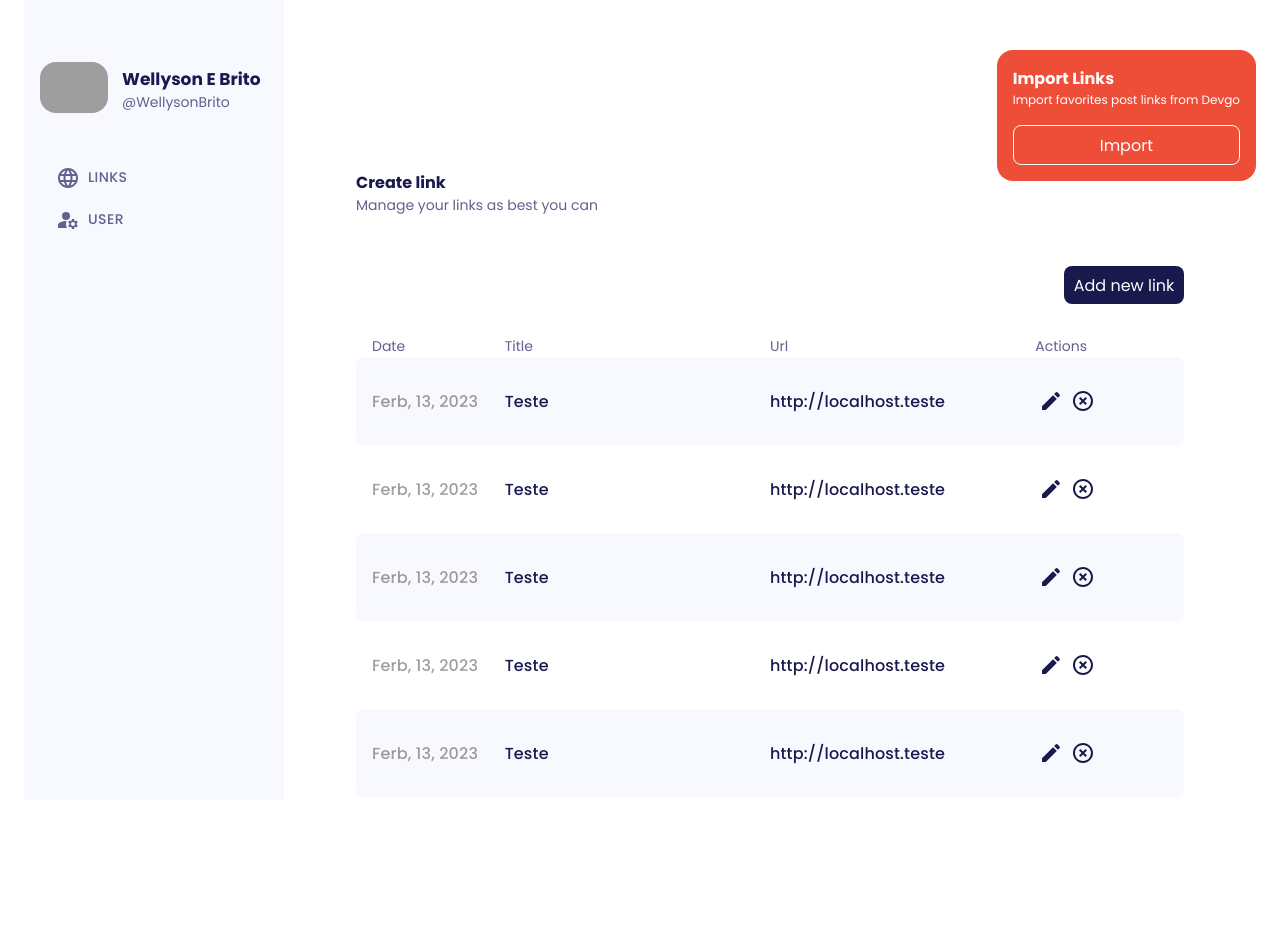
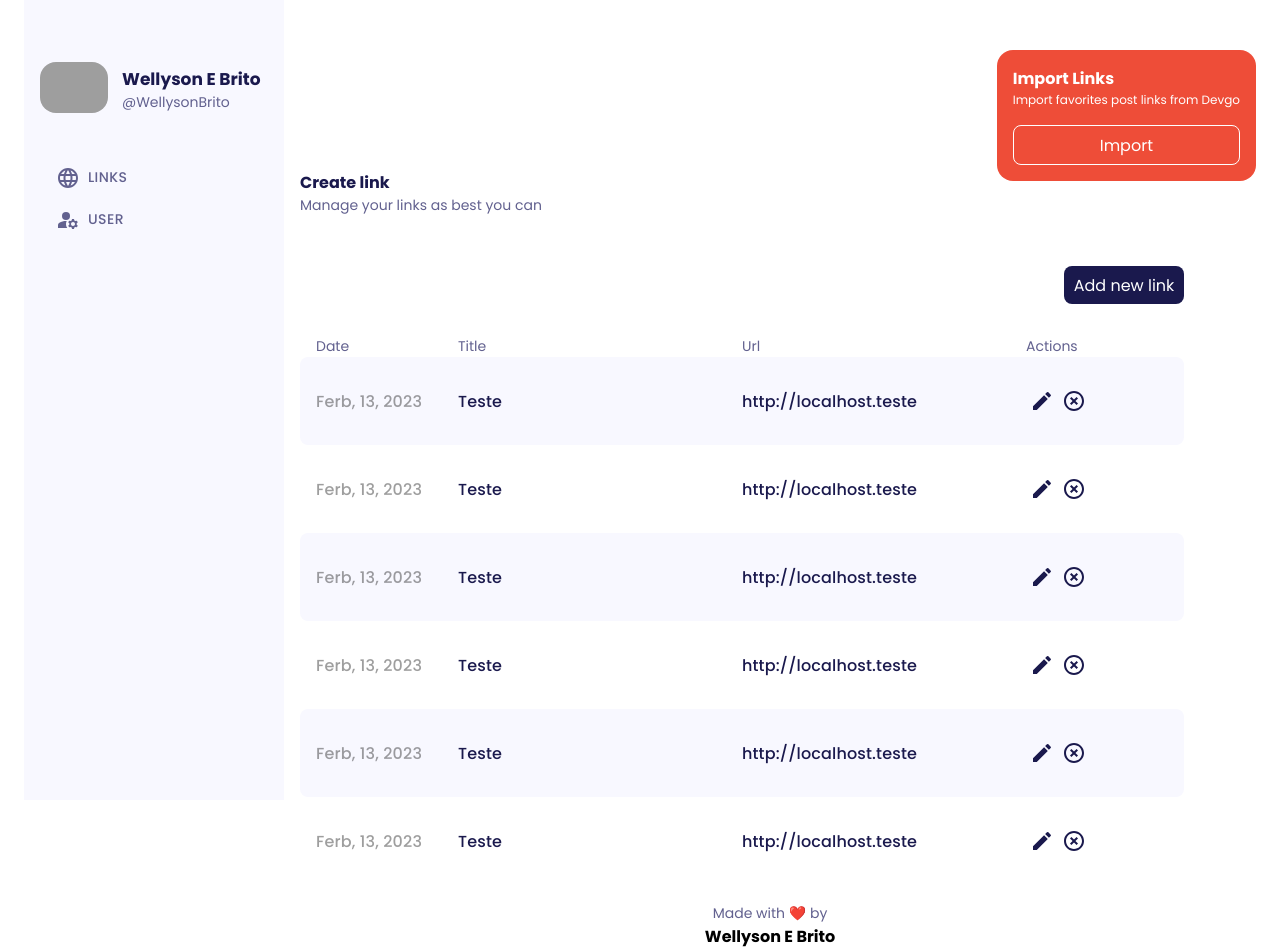
Before and after one commit to WBGreenArrow/devnology-challenge, a React app in the folder front-end/: page /links in a window 1280 px wide. Shown: the top 952 px of the page. Before the commit the page ends 807 px from the top, so only its background shows below. Built offline with nearby package versions, Linux system fonts and the light colour scheme; grey boxes are pictures that could not be loaded; the HTML template or start-up script is replaced by a standard one.

Commit message:
feat: added footer on dashboard & refactored styles

```diff
--- a/front-end/src/components/DashBoard/index.tsx
+++ b/front-end/src/components/DashBoard/index.tsx
@@ -1,6 +1,6 @@
 import { useState } from 'react'
 
-import { Outlet } from 'react-router-dom'
+import { Outlet as RouterComponent } from 'react-router-dom'
 import { Container, Box, Grid } from '@mui/material'
 import MenuIcon from '@mui/icons-material/Menu'
 
@@ -22,13 +22,13 @@ export const DashBoard = () => {
   return (
     <Container maxWidth={'xl'}>
       <Box sx={{ width: '100%', height: '100vh' }}>
-        <Grid container sx={{ height: '100%' }}>
+        <Grid container>
           <SideBar
             showMenu={showMenu}
             onClose={handleCloseMenu}
             changeHeaderText={(textHeader) => handleChangeHeaderText(textHeader)}
           />
-          <Grid item xs>
+          <Grid item xs sx={{ height: '100%' }}>
             <span className={classes.menuHamburger}>
               <MenuIcon onClick={() => setShowMenu((prevStats) => !prevStats)} />
             </span>
@@ -37,7 +37,11 @@ export const DashBoard = () => {
                 <div className={classes.headerContent}>
                   <h1>{headerText}</h1>
                 </div>
-                <Outlet />
+                <RouterComponent />
+              </div>
+              <div className={classes.outletContainerFooter}>
+                <h2>Made with ❤️ by</h2>
+                <h3>Wellyson E Brito</h3>
               </div>
             </div>
           </Grid>
--- a/front-end/src/components/DashBoard/styles.ts
+++ b/front-end/src/components/DashBoard/styles.ts
@@ -6,7 +6,8 @@ export const useStyles = makeStyles((theme?: any) => ({
     height: '100%',
   },
   outletContent: {
-    padding: '65px 72px',
+    height: '100%',
+    padding: '65px  72px 16px  16px ',
     position: 'relative',
 
     [theme.breakpoints.down('sm')]: {
@@ -41,4 +42,28 @@ export const useStyles = makeStyles((theme?: any) => ({
       display: 'block',
     },
   },
+
+  outletContainerFooter: {
+    width: '100%',
+    padding: '30px 0px',
+
+    display: 'flex',
+    alignItems: 'center',
+    flexDirection: 'column',
+    justifyContent: 'center',
+
+    '& h2': {
+      textAlign: 'center',
+      fontSize: 14,
+      fontFamily: 'Poppins, sans-serif',
+      fontWeight: 400,
+      color: '#62618F',
+    },
+    '& h3': {
+      textAlign: 'center',
+      fontSize: 16,
+      fontWeight: 700,
+      fontFamily: 'Poppins, sans-serif',
+    },
+  },
 }))
--- a/front-end/src/components/ImportLinksCard/styles.ts
+++ b/front-end/src/components/ImportLinksCard/styles.ts
@@ -11,9 +11,7 @@ export const useStyles = makeStyles((theme?: any) => ({
     [theme.breakpoints.down('xs')]: {
       position: 'inherit',
       display: 'block',
-      marginBottom: 16,
-      right: 0,
-      top: 50,
+      marginTop: 16,
     },
 
     backgroundColor: '#EE4D38',
--- a/front-end/src/components/SideBar/styles.ts
+++ b/front-end/src/components/SideBar/styles.ts
@@ -3,7 +3,8 @@ import { makeStyles } from '@material-ui/core/styles'
 export const useStyles = makeStyles((theme?: any) => ({
   sideBarContainer: {
     width: 260,
-    height: '100%',
+    height: '100vh',
+
     padding: '62px 16px 16px 16px',
     transition: '0.6s',
 
@@ -20,6 +21,7 @@ export const useStyles = makeStyles((theme?: any) => ({
 
     [theme.breakpoints.down('sm')]: {
       width: 300,
+      height: '100%',
       padding: '20px 16px 16px 16px',
 
       position: 'fixed',
--- a/front-end/src/pages/Links/index.tsx
+++ b/front-end/src/pages/Links/index.tsx
@@ -113,7 +113,7 @@ export const Links = () => {
   }, [])
 
   return (
-    <>
+    <div>
       <div className={classes.headerInfo}>
         <span>Create link</span>
         <span>Manage your links as best you can</span>
@@ -181,17 +181,17 @@ export const Links = () => {
               >
                 <Grid container wrap="nowrap" key={item.id} sx={{ flexDirection: { xs: 'column', md: 'row' } }}>
                   <Grid item xs={8} md={2} sx={{ minWidth: 129 }}>
-                    <span className={classes.linkItemsSpanDate}>
+                    <span className={classes.linkItemsSpan} name-label="Date">
                       <TextField className={classes.linkItemsInput} fullWidth disabled defaultValue={item.created_at} />
                     </span>
                   </Grid>
                   <Grid item xs={8} md={4} sx={{ minWidth: 129 }}>
-                    <span className={classes.linkItemsSpanTitle}>
+                    <span className={classes.linkItemsSpan} name-label="Title">
                       <TextField className={classes.linkItemsInput} fullWidth defaultValue={item.title} />
                     </span>
                   </Grid>
                   <Grid item xs={8} md={4}>
-                    <span className={classes.linkItemsSpanUrl}>
+                    <span className={classes.linkItemsSpan} name-label="Url">
                       <TextField className={classes.linkItemsInput} fullWidth defaultValue={item.url} />
                     </span>
                   </Grid>
@@ -215,6 +215,6 @@ export const Links = () => {
           })}
         </div>
       </div>
-    </>
+    </div>
   )
 }
--- a/front-end/src/pages/Links/styles.ts
+++ b/front-end/src/pages/Links/styles.ts
@@ -43,7 +43,6 @@ export const useStyles = makeStyles((theme?: any) => ({
 
   linkContainerItems: {
     maxWidth: 900,
-    height: 500,
     paddingTop: 50,
 
     '& ::-webkit-scrollbar': {
@@ -70,15 +69,13 @@ export const useStyles = makeStyles((theme?: any) => ({
       },
     },
 
-    [theme.breakpoints.down('sm')]: {
-      height: '60vh',
+    [theme.breakpoints.down('xs')]: {
+      paddingTop: 16,
     },
   },
 
   linkContentItemsBackground: {
     width: '100%',
-    height: '100%',
-
     padding: 16,
     borderRadius: 8,
   },
@@ -166,7 +163,7 @@ export const useStyles = makeStyles((theme?: any) => ({
 
   linkContentItems: {
     width: '100%',
-    height: '100%',
+    height: 500,
     overflowY: 'scroll',
 
     display: 'flex',
@@ -186,32 +183,10 @@ export const useStyles = makeStyles((theme?: any) => ({
     },
   },
 
-  linkItemsSpanDate: {
+  linkItemsSpan: {
     [theme.breakpoints.down('sm')]: {
       '&::before': {
-        content: '"Date:"',
-        display: 'block',
-        paddingRight: 6,
-        fontWeight: 500,
-      },
-    },
-  },
-
-  linkItemsSpanTitle: {
-    [theme.breakpoints.down('sm')]: {
-      '&::before': {
-        content: '"Title:"',
-        display: 'block',
-        paddingRight: 6,
-        fontWeight: '500',
-      },
-    },
-  },
-
-  linkItemsSpanUrl: {
-    [theme.breakpoints.down('sm')]: {
-      '&::before': {
-        content: '"Url:"',
+        content: ' attr(name-label)": " ',
         display: 'block',
         paddingRight: 6,
         fontWeight: 500,
@@ -264,6 +239,15 @@ export const useStyles = makeStyles((theme?: any) => ({
         color: '#1A194D',
         fontWeight: 500,
       },
+
+      '& :last-child': {
+        marginLeft: 32,
+      },
+
+      '& svg': {
+        width: 32,
+        height: 32,
+      },
     },
   },
 }))
```
